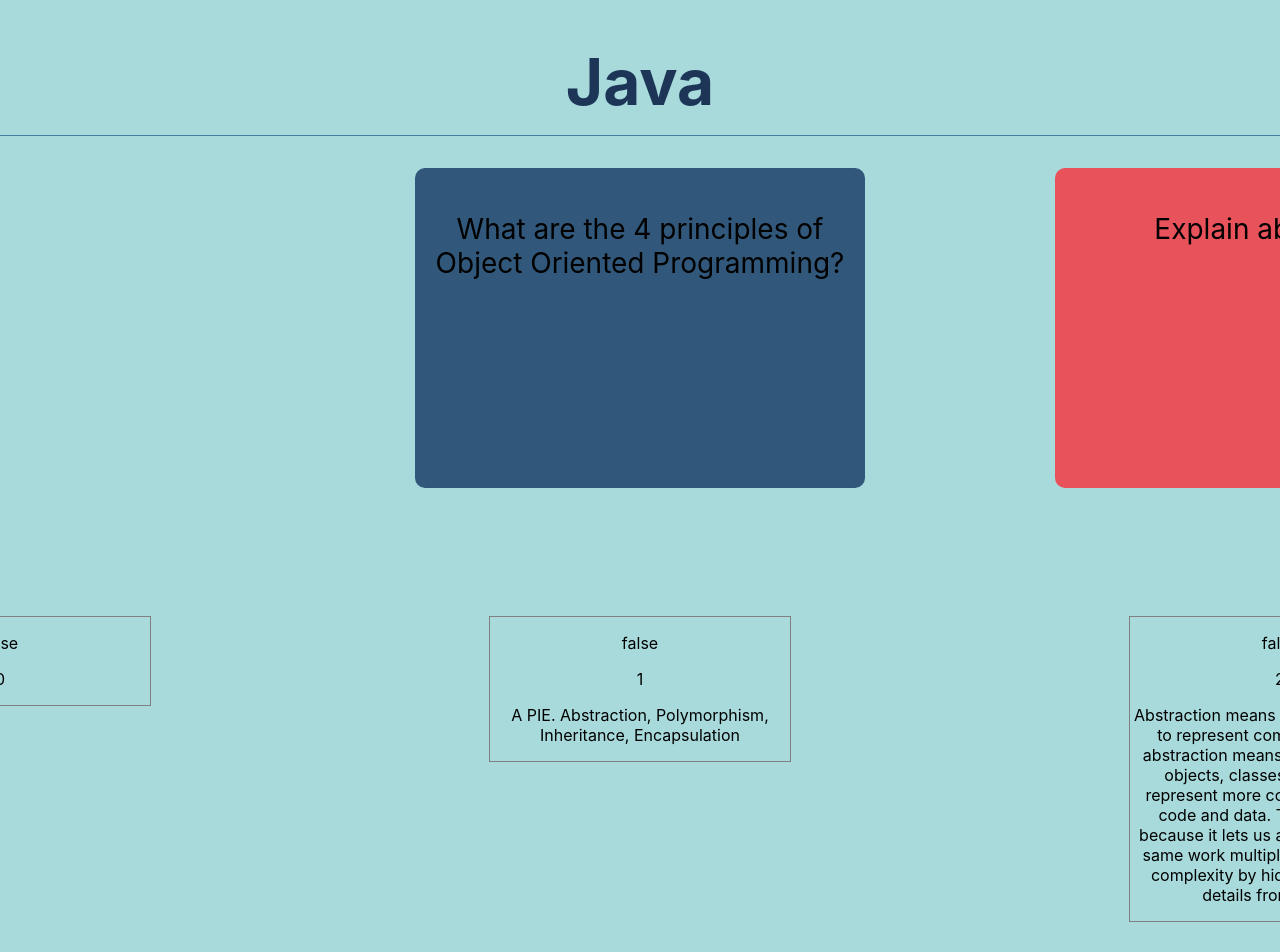
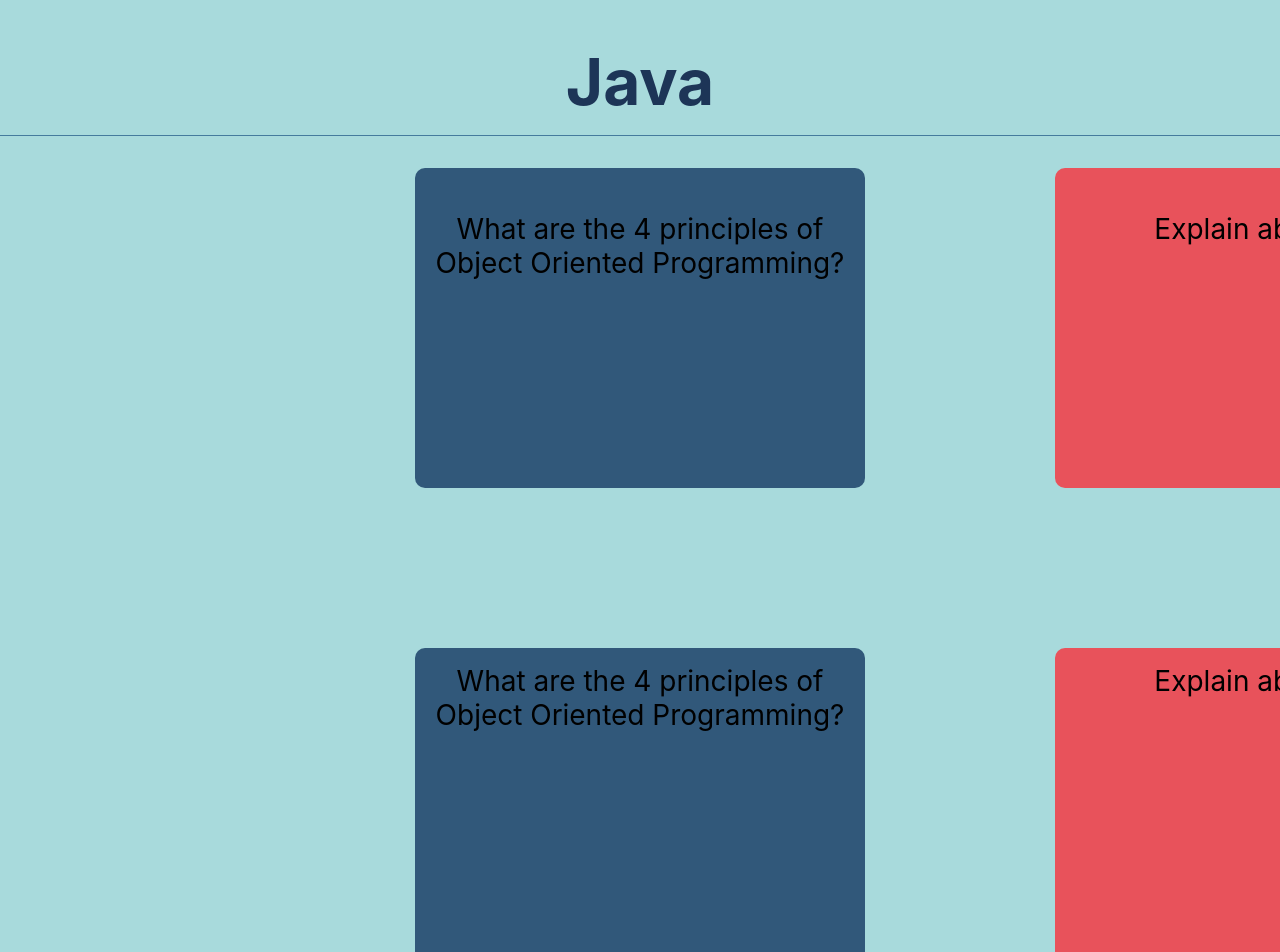
Before and after one commit to michael-mcmasters/Notecards, a React (Create React App) app: page / in a window 1280 px wide. Shown: the top 952 px of the page. Built offline with nearby package versions, Linux system fonts and the light colour scheme.

Commit message:
Style cards

```diff
--- a/src/components/js/CardReducer.js
+++ b/src/components/js/CardReducer.js
@@ -3,22 +3,145 @@ import styled, { keyframes } from "styled-components";
 
 const CardReducer = ({ card, cardIndex, xPosition, transition, flipped }) => {
   return (
-    <Cardy xPosition={xPosition} transition={transition}>
-      <p>{flipped.toString()}</p>
-      <p>{cardIndex}</p>
-      <p>{card.backText}</p>
-    </Cardy>
+    <FlipCardContainer xPosition={xPosition} transition={transition}>
+      <FlipCard flipped={flipped}>
+        <Front backgroundColor={card.backgroundColor}>
+          <TextContainer>
+            {card.frontText}
+          </TextContainer>
+        </Front>
+        <Back>
+          <TextContainer>
+            {card.backText}
+          </TextContainer>
+        </Back>
+      </FlipCard>
+    </FlipCardContainer>
   );
 };
 
-const Cardy = styled.div`
-  position: absolute;
+const cardBumpUpAnimation = keyframes`
+   50% { margin-top: 1rem; }
+`;
+
+const FlipCardContainer = styled.div`
+  /* position: absolute;
   width: 300px;
   border: 1px solid gray;
   transition: ${props => props.transition};
   left: ${props => props.xPosition}%;
   transform: translateX(-50%);
-  -webkit-transform:translateX(-50%);
+  -webkit-transform:translateX(-50%); */
+
+      display: ${props => props.display};
+    width: 450px;
+    height: 320px;
+    background: none;
+    margin: 0;
+    margin-top: 2rem;
+    cursor: pointer;
+    position: absolute;
+    transition: ${props => props.transition};
+
+    left: ${props => props.xPosition}%;
+    transform: translateX(-50%);
+    -webkit-transform:translateX(-50%);
+
+animation-name: ${props => props.cardAcceped ? cardBumpUpAnimation : ""};
+    animation-duration: 0.4s;
 `;
 
+
+
+const FlipCard = styled.div`
+    width: 100%;
+    height: 100%;
+    border-radius: 10px;
+    transform-style: preserve-3d;
+    transition: all 0.8s ease;
+    transform: ${props => props.flipped ? "rotateY(180deg)" : "rotateY(0deg)"};
+`;
+
+const Front = styled.div`
+    font-size: 28px;
+
+    width: 100%;
+    height: 100%;
+    border-radius: 10px;
+    backface-visibility: hidden;
+    -webkit-backface-visibility: hidden;
+    overflow: hidden;
+
+    background-color: ${props => props.backgroundColor};
+`;
+
+const Back = styled.div`
+    font-size: ${props => props.fontSize};
+    position: absolute;
+    top: 0;
+    left: 0;
+    width: 100%;
+    height: 100%;
+    border-radius: 10px;
+    backface-visibility: hidden;
+    overflow: hidden;
+    background: #fafafa;
+    color: #333;
+    text-align: center;
+    transform: rotateY(180deg);
+`;
+
+const TextContainer = styled.div`
+  padding: 1rem;
+`;
+
+// Have to set height manually because textarea's don't have an auto height property, and they don't fill parent div's height.
+const Input = styled.textarea`
+  height: 240px;
+  width: 100%;
+  background-color: transparent;
+  border: none;
+  resize: none;
+`;
+
+const CancelButton = styled.button`
+  position: relative;
+  border: none;
+  width: 4em;
+  height: 4em;
+  margin-bottom: 3em;
+  margin-right: 1em;
+  border-radius: 100px;
+  background-color: ${props => props.pressed ? "green" : "red"};
+
+  bottom: ${props => props.userEditingText ? "-5em" : "1em"};
+  transition: bottom 0.4s cubic-bezier(0.175, 0.885, 0.32, 1.275);
+  transition-delay: ${props => props.userEditingText ? "0.2s" : "0"};
+  cursor: pointer;
+
+  &:focus {
+    outline: none;
+  }
+`;
+
+const SaveButton = styled.button`
+  position: relative;
+  border: none;
+  width: 4em;
+  height: 4em;
+  margin-bottom: 3em;
+  border-radius: 100px;
+  background-color: ${props => props.pressed ? "green" : "red"};
+
+  bottom: ${props => props.userEditingText ? "-5em" : "1em"};
+  transition: bottom 0.4s cubic-bezier(0.175, 0.885, 0.32, 1.275);
+  transition-delay: ${props => props.userEditingText ? "0.5s" : "0"};
+  cursor: pointer;
+
+  &:focus {
+    outline: none;
+  }
+`;
+
+
 export default CardReducer;
```
